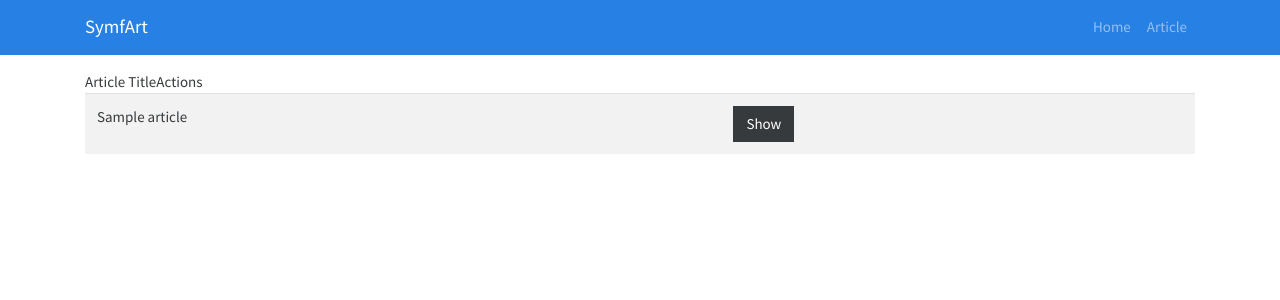
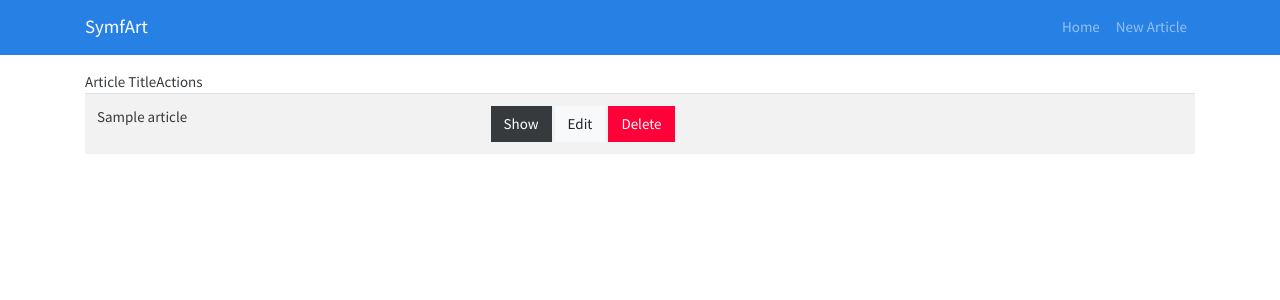
Before and after one commit to NiedzwiedzGit/symphart, a Symfony app: template templates/articles/index.html.twig in a window 1280 px wide. Shown: the top 300 px of the page. Run offline with Twig, Linux system fonts and the light colour scheme; the template is opened without the code that fills it: most values are stand-ins (such as "Sample title", 1, 10 or a date in 2020); some libraries are stand-ins or nearby versions.

Commit message:
Updating Article

```diff
--- /dev/null
+++ b/public/js/main.js
@@ -0,0 +1,16 @@
+const articles = document.getElementById('articles');
+
+
+if(articles){
+
+  articles.addEventListener('click', e=>{
+    if(e.target.className==='btn btn-danger delete-article'){
+if(confirm('Are you sure?')){
+  const id=e.target.getAttribute('data-id');
+  fetch(`/article/delete/${id}`,{
+    method:'DELETE'
+  }).then(res=>window.location.reload());
+      }
+    }
+  });
+}
--- a/templates/articles/index.html.twig
+++ b/templates/articles/index.html.twig
@@ -2,7 +2,7 @@
 {% block title %} Symphony Articles{%endblock%}
 {%block body%}
   {%if articles%}
-  <table class="table table-striped">
+  <table id="articles" class="table table-striped">
     <thead>
       <tr>
         <tr>Article Title</tr>
@@ -13,7 +13,12 @@
       {%for article in articles%}
       <tr>
         <td>{{article.title}}</td>
-        <td><a href="/article/{{article.id}}" class="btn btn-dark">Show</td>
+        <td>
+          <a href="/article/{{article.id}}" class="btn btn-dark">Show</a>
+          <a href="/article/edit/{{article.id}}" class="btn btn-light">Edit</a>
+          <a href="#" class="btn btn-danger delete-article"
+          data-id="{{article.id}}">Delete</a>
+        </td>
       </tr>
       {%endfor%}
     </tbody>
@@ -22,3 +27,7 @@
   <p>No articles to display  </p>
   {%endif%}
 {%endblock%}
+
+{% block javascripts %}
+<script src="/js/main.js"></script>
+{% endblock %}
--- a/templates/inc/navbar.html.twig
+++ b/templates/inc/navbar.html.twig
@@ -8,7 +8,7 @@
 <ul  class="navbar-nav ml-auto">
   <a href="/"></a>
   <li class="nav-item"><a href="/" class="nav-link">Home</a></li>
-  <li class="nav-item"><a href="/article/new" class="nav-link">Article</a></li>
+  <li class="nav-item"><a href="/article/new" class="nav-link">New Article</a></li>
 
 </ul>
 </div>
```
Also changed, not shown: src/Controller/ArticleController.php (+43 -0 lines), templates/articles/edit.html.twig (added, +7 -0 lines).
